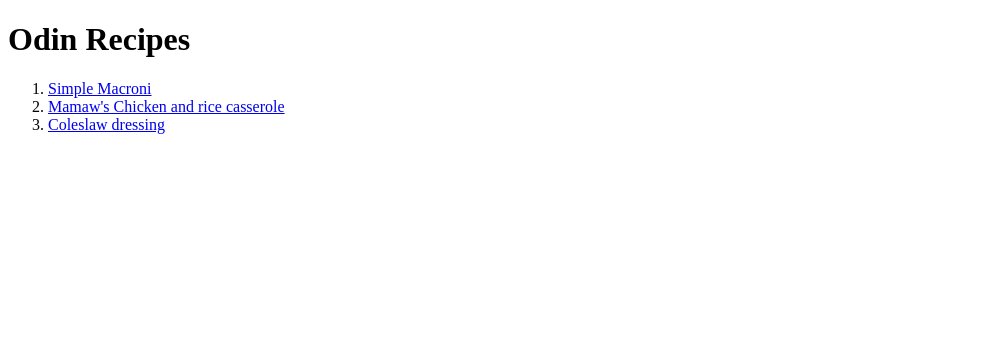
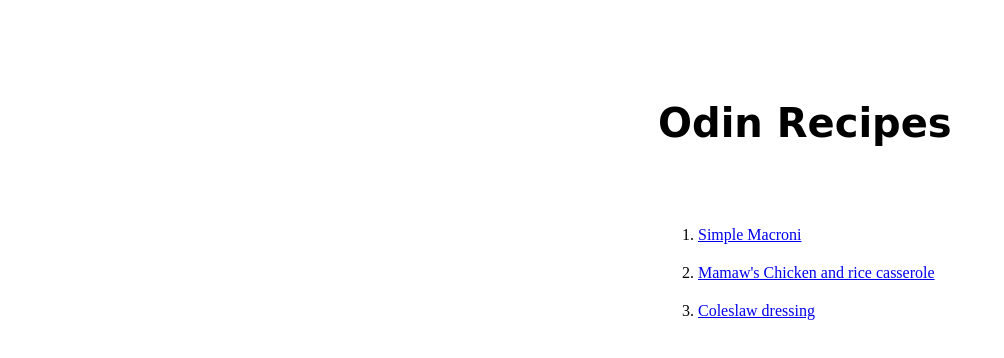
Before and after one commit to sumeetha123/odin-recipes, a plain HTML site: page index.html in a window 1280 px wide. Shown: the whole page, without its empty margins (0-1004 px from the left). Drawn offline with Linux system fonts and the light colour scheme.

Commit message:
Added styles to initial structure

```diff
--- /dev/null
+++ b/css/coleslaw.css
@@ -0,0 +1,12 @@
+h1 {
+    margin-left: 650px;
+    margin-top: 50px;
+    font-family:cursive;
+    font-size: 40px;
+}
+
+img {
+    margin-left: 420px;
+    height: 70vh;
+
+}
--- /dev/null
+++ b/css/index.css
@@ -0,0 +1,12 @@
+h1 {
+    margin-left: 650px;
+    margin-top: 100px;
+    font-family:cursive;
+    font-size: 40px;
+}
+
+li {
+    margin-left: 650px;
+    margin-top: 20px;
+
+}
--- /dev/null
+++ b/css/mc.css
@@ -0,0 +1,12 @@
+h1 {
+    margin-left: 430px;
+    margin-top: 50px;
+    font-family:cursive;
+    font-size: 40px;
+}
+
+img {
+    margin-left: 420px;
+    height: 70vh;
+
+}
--- /dev/null
+++ b/css/sm.css
@@ -0,0 +1,11 @@
+h1 {
+    margin-left: 650px;
+    margin-top: 50px;
+    font-family:cursive;
+    font-size: 40px;
+}
+
+img {
+    margin-left: 120px;
+
+}
--- a/index.html
+++ b/index.html
@@ -5,11 +5,12 @@
     <meta http-equiv="X-UA-Compatible" content="IE=edge">
     <meta name="viewport" content="width=device-width, initial-scale=1.0">
     <title>Recipes</title>
+    <link rel="stylesheet" href="./css/index.css">
 </head>
 <body>
     <h1>Odin Recipes</h1>
     <ol>
-    <li><a href="recipes/Simplemacroni.html">Simple Macroni</a></li>
+    <li style="margin-top: 80px;"><a href="recipes/Simplemacroni.html">Simple Macroni</a></li>
     <li><a href="recipes/mamaw'schicken.html">Mamaw's Chicken and rice casserole</a></li>
     <li><a href="recipes/Coleslaw.html">Coleslaw dressing</a></li>
     </ol>
```
Also changed, not shown: recipes/Coleslaw.html (+1 -0 lines), recipes/Simplemacroni.html (+1 -0 lines), recipes/mamaw'schicken.html (+1 -0 lines), recipes/pics/pic 4.jpeg (added), recipes/pics/pic 5.jpg (added).
